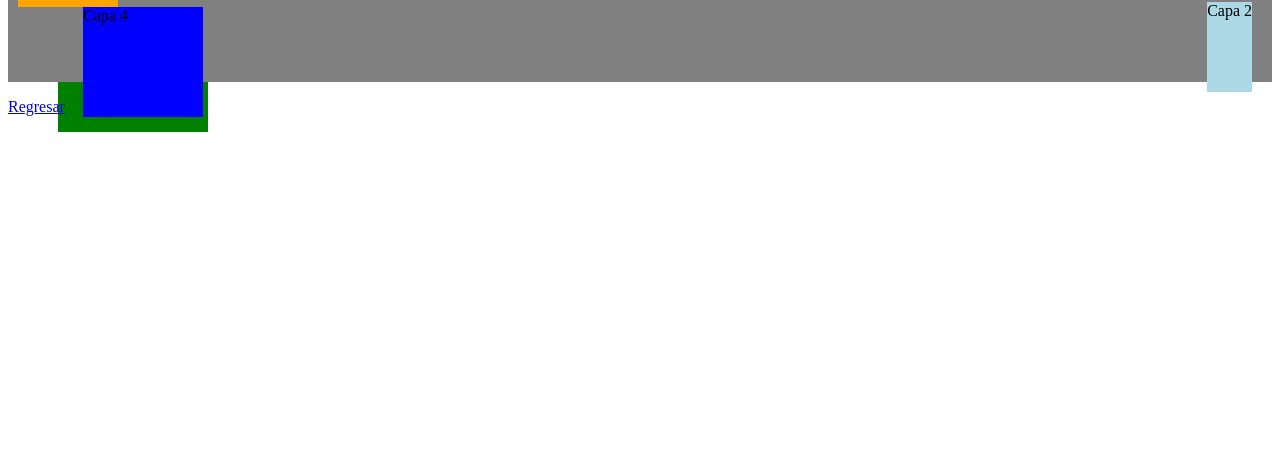
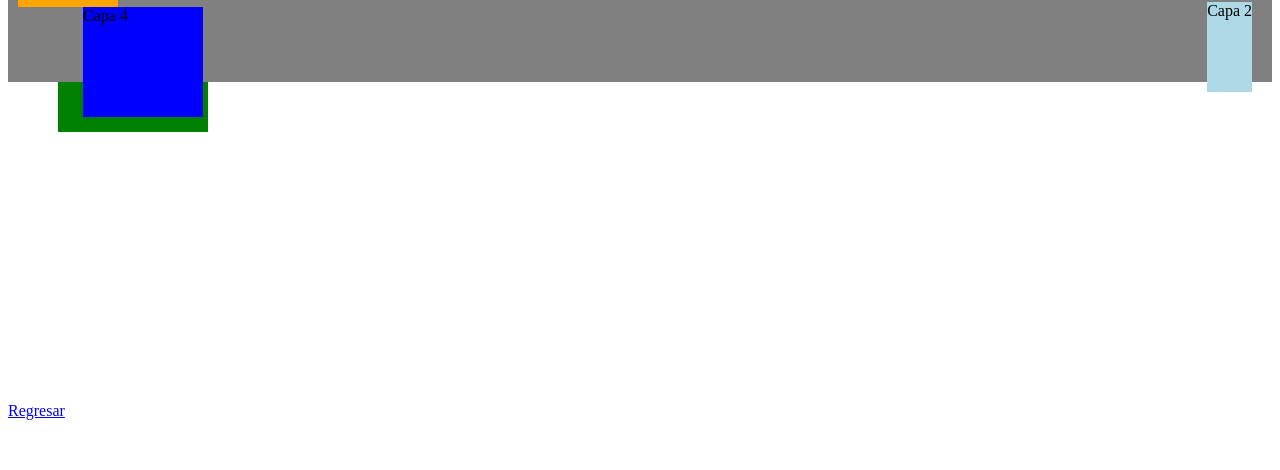
Before and after one commit to Johan410/Pogramacion_Web1, a plain HTML site: page practica8.html in a window 1280 px wide. Shown: the part 218-688 px from the top of the page. Drawn offline with Linux system fonts and the light colour scheme.

Commit message:
Add files via upload

```diff
--- a/style_practica8.css
+++ b/style_practica8.css
@@ -49,3 +49,7 @@
 	z-index: 3;
 	border: 2px solid red;
 }
+
+footer{
+	margin: 40vh 0;
+}
```
